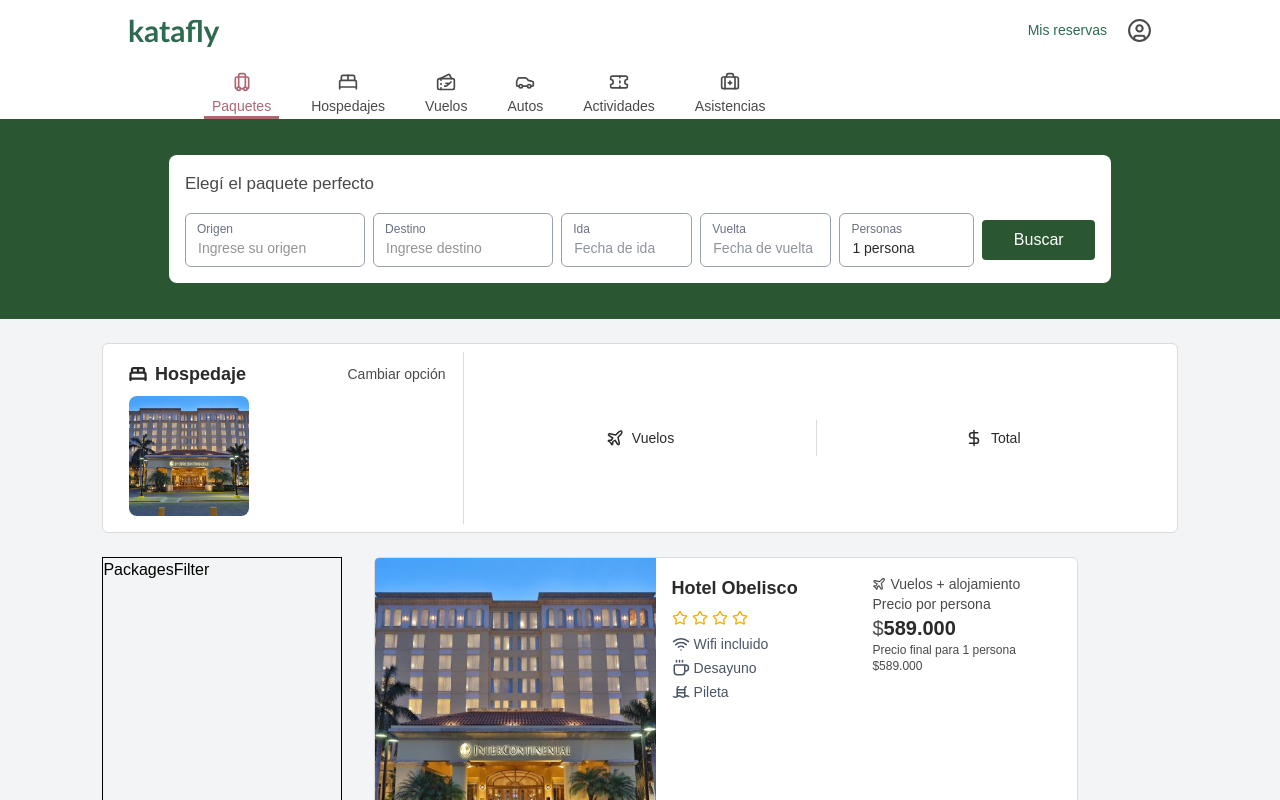
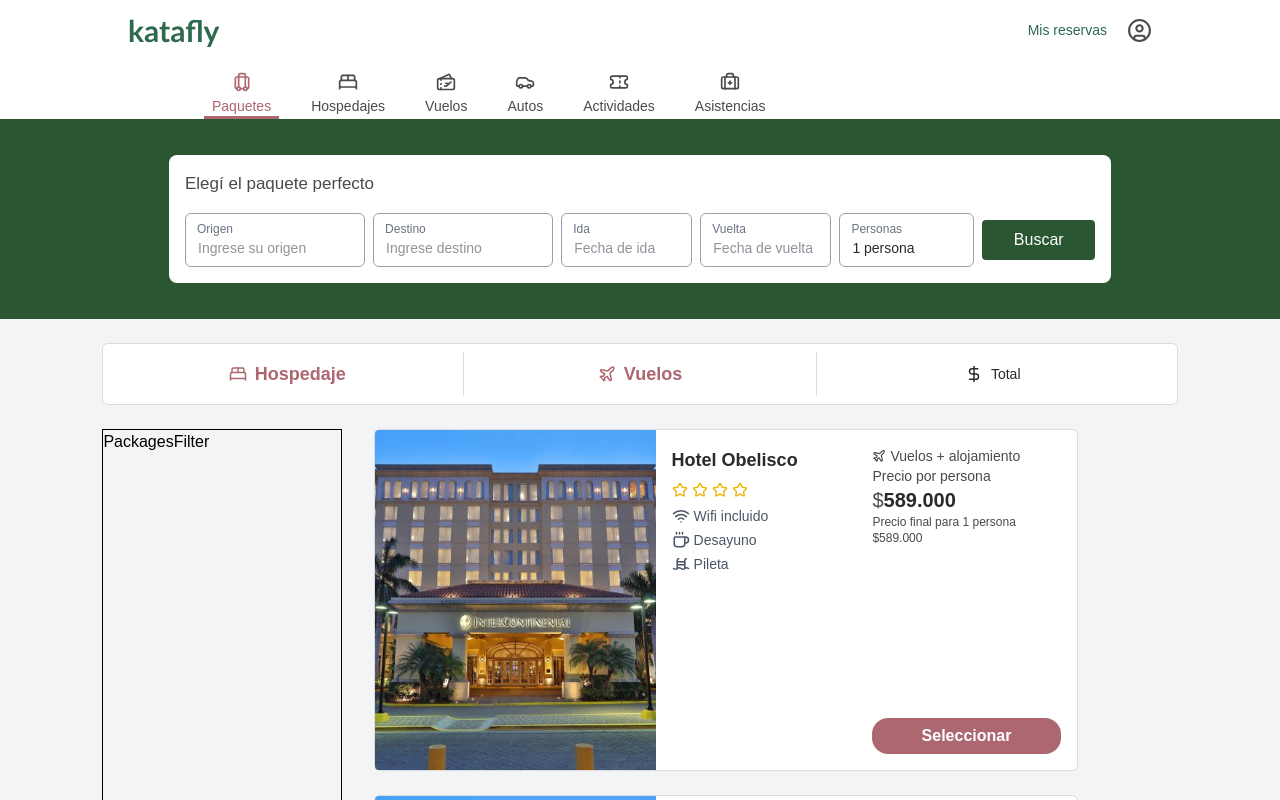
Before and after one commit to EnzoMasotta/proyectoIntegradorReact, a React (Vite) app: page /paquetes/resultados in a window 1280 px wide. Shown: the top 800 px of the page. Built offline with nearby package versions, Linux system fonts and the light colour scheme.

Commit message:
Seguimos con Steps

```diff
--- a/src/App.jsx
+++ b/src/App.jsx
@@ -7,6 +7,7 @@ import { Footer } from "./components/Footer";
 import { PackagesPage } from "./pages/PackagesPage";
 import { PackagesPageResults } from "./pages/PackagesPageResults";
 import { PackagesDetails } from "./pages/PackagesDetails";
+import { PackagesFlightsDetails } from "./pages/PackagesFlightsDetails";
 
 function App() {
   return (
@@ -18,8 +19,12 @@ function App() {
         <Route path="/paquetes" element={<PackagesPage />} />
         <Route path="/paquetes/resultados" element={<PackagesPageResults />} />
         <Route
-          path="/paquetes/resultados/detalles/:nombre"
+          path="/paquetes/resultados/hospedajes/detalles/:nombre"
           element={<PackagesDetails />}
+        />
+        <Route
+          path="/paquetes/resultados/vuelos/detalles/:nombre"
+          element={<PackagesFlightsDetails />}
         />
         <Route path="/reservas" element={<h1>Aca vas a ver las reservas</h1>} />
         <Route path="/actividades" element={<h1>No hay nada gato</h1>} />
--- a/src/components/AcommodationStep.jsx
+++ b/src/components/AcommodationStep.jsx
@@ -1,24 +1,55 @@
-import { BedDouble } from "lucide-react";
+import { BedDouble, Star } from "lucide-react";
 import React from "react";
+import { useIsMobile } from "../hooks/useIsMobile";
 
-export default function AcommodationStep() {
+export function AcommodationStep({ selectedPackage, onChange }) {
+  const isMobile = useIsMobile();
+
+  if (!selectedPackage) {
+    return (
+      <section className="flex flex-1 justify-center border-r border-[#dbdbdb] py-2">
+        <div className="flex flex-col gap-4 md:px-[5%]">
+          <h1 className="flex gap-2 items-center text-sm md:text-lg text-[#ad6771] font-bold">
+            <BedDouble size={18} strokeWidth={2} />
+            Hospedaje
+          </h1>
+        </div>
+      </section>
+    );
+  }
+
   return (
     <section className="flex md:flex-col md:gap-2 flex-1 justify-center border-r border-[#dbdbdb] py-2">
-      <div className="flex justify-between items-center md:w-full md:px-[5%]">
-        <h1 className="flex gap-2 items-center text-sm md:text-lg text-[#2a2a2a] font-bold">
-          <BedDouble size={18} strokeWidth={3} />
+      <div className="flex md:flex-col lg:flex-row lg:items-center lg:justify-between lg:w-full md:px-[5%]">
+        <h1
+          className="flex gap-2 items-center text-sm md:text-lg text-[#ad6771] font-bold"
+          onClick={isMobile ? onChange : undefined}
+        >
+          <BedDouble size={18} strokeWidth={2} />
           Hospedaje
         </h1>
-        <p className="hidden md:flex text-sm text-[#4a4a4a] hover:text-[#ad6771] cursor-pointer">
+        <p
+          className="hidden md:flex text-sm text-[#4a4a4a] hover:text-[#ad6771] cursor-pointer"
+          onClick={onChange}
+        >
           Cambiar opción
         </p>
       </div>
-      <div className="hidden md:opacity-full md:flex md:px-[5%]">
+      <div className="hidden lg:flex lg:px-[5%] lg:gap-3">
         <img
-          src="/HotelPrueba.jpg"
-          alt=""
+          src="/HotelPrueba.jpg" /*{selectedPackage.image}*/
+          alt={selectedPackage.title}
           className="w-30 h-30 rounded-lg object-cover"
         />
+
+        <div className="flex flex-col gap-1">
+          <h1>{selectedPackage.title}</h1>
+          <span className="flex gap-1">
+            {[...Array(selectedPackage.stars)].map((_, i) => (
+              <Star key={i} size={16} className="text-yellow-500" />
+            ))}
+          </span>
+        </div>
       </div>
     </section>
   );
--- a/src/components/FlightStep.jsx
+++ b/src/components/FlightStep.jsx
@@ -1,13 +1,15 @@
 import { Plane } from "lucide-react";
 import React from "react";
 
-export default function FlightStep() {
+export function FlightStep() {
   return (
     <section className="flex flex-1 justify-center border-r border-[#dbdbdb] py-2">
-      <h1 className="flex gap-2 items-center text-sm text-[#2a2a2a]">
-        <Plane size={18} />
-        Vuelos
-      </h1>
+      <div className="flex flex-col gap-4 md:px-[5%]">
+        <h1 className="flex gap-2 items-center text-sm md:text-lg text-[#ad6771] font-bold">
+          <Plane size={18} strokeWidth={2} />
+          Vuelos
+        </h1>
+      </div>
     </section>
   );
 }
--- a/src/components/PackagesResults.jsx
+++ b/src/components/PackagesResults.jsx
@@ -1,10 +1,11 @@
-import React from "react";
-import { Star, Plane, Info } from "lucide-react";
-import { useState } from "react";
-import { NavLink } from "react-router-dom";
+import React, { useState } from "react";
+import { Star, Plane } from "lucide-react";
+import { useNavigate } from "react-router-dom";
 import slugify from "slugify";
 
 export function PackagesResults({ results, iconMap, personas }) {
+  const navigate = useNavigate(); // <-- acá obtenés la función navigate
+
   if (results.length === 0) {
     return (
       <p className="text-center text-gray-600 mt-8">
@@ -14,25 +15,29 @@ export function PackagesResults({ results, iconMap, personas }) {
   }
 
   return (
-    <section className=" w-full flex flex-col p-[8%] md:p-[3%] md:pt-0 lg:pr-25 gap-6">
+    <section className="w-full flex flex-col p-[8%] md:p-[3%] md:pt-0 lg:pr-25 gap-6">
       {results.map((pkg) => (
-        <NavLink
-          to={`/paquetes/resultados/detalles/${slugify(pkg.title, {
-            lower: true,
-            strict: true,
-          })}`}
+        <div
+          onClick={() => {
+            sessionStorage.setItem("lastSearchQuery", location.search);
+            navigate(
+              `/paquetes/resultados/hospedajes/detalles/${slugify(pkg.title, {
+                lower: true,
+                strict: true,
+              })}`
+            );
+          }}
           key={pkg.id || `${pkg.title}-${pkg.province}-${pkg.country}`}
-          className="bg-white w-full border-[#dbdbdb] border transition duration-500 hover:shadow-lg  rounded-md flex flex-col md:flex-row md:justify-between cursor-pointer"
+          className="bg-white w-full border-[#dbdbdb] border transition duration-500 hover:shadow-lg rounded-md flex flex-col md:flex-row md:justify-between cursor-pointer"
         >
           <img
-            /*pkg.image pkg.title */
             src="/HotelPrueba.jpg"
             alt={pkg.title}
             className="w-auto h-50 md:h-70 md:w-70 lg:h-85 lg:w-[40%] object-cover rounded-t md:rounded-l md:rounded-r-none"
           />
 
           <section className="p-4 md:flex md:flex-1 md:justify-between">
-            <div className="">
+            <div>
               <div className="flex items-center gap-2 flex-wrap">
                 <h2 className="text-lg font-semibold text-[#2a2a2a]">
                   {pkg.title}
@@ -45,17 +50,14 @@ export function PackagesResults({ results, iconMap, personas }) {
               </div>
 
               {pkg.services?.length > 0 && (
-                <div
-                  className="flex gap-3 text-gray-600 text-sm mb-1 md:mt-2 md:flex-col md:gap-1
-                 "
-                >
+                <div className="flex gap-3 text-gray-600 text-sm mb-1 md:mt-2 md:flex-col md:gap-1">
                   {pkg.services.map((serv) => {
                     const IconComponent = iconMap[serv]?.icon;
                     const label = iconMap[serv]?.label;
 
                     return (
                       IconComponent && (
-                        <div key={serv} className="flex items-center gap-1 ">
+                        <div key={serv} className="flex items-center gap-1">
                           <IconComponent size={18} />
                           <span className="hidden md:flex">{label}</span>
                         </div>
@@ -66,7 +68,7 @@ export function PackagesResults({ results, iconMap, personas }) {
               )}
             </div>
 
-            <div className="">
+            <div className="flex flex-col">
               <span className="flex items-center gap-1 text-sm text-[#4a4a4a] border-t-1 md:border-t-0 border-[#dbdbdb]">
                 <Plane size={14} />
                 <p>Vuelos + alojamiento</p>
@@ -76,7 +78,7 @@ export function PackagesResults({ results, iconMap, personas }) {
                 <div>
                   <p className="text-sm text-[#4a4a4a] flex flex-col">
                     Precio por persona{" "}
-                    <span className="text-xl ">
+                    <span className="text-xl">
                       $
                       <span className="font-bold text-[#2a2a2a]">
                         {pkg.price.toLocaleString("es-AR")}
@@ -92,9 +94,13 @@ export function PackagesResults({ results, iconMap, personas }) {
               ) : (
                 <p className="text-sm text-red-500">Precio no disponible</p>
               )}
+
+              <button className="hidden md:flex mt-auto justify-center py-1 cursor-pointer rounded-2xl border-2 border-transparent bg-[#ad6771] text-white text-md font-bold transition-all duration-500 hover:bg-white hover:border-2 hover:border-[#ad6771] hover:text-[#ad6771]">
+                Seleccionar
+              </button>
             </div>
           </section>
-        </NavLink>
+        </div>
       ))}
     </section>
   );
--- a/src/components/PackagesSteps.jsx
+++ b/src/components/PackagesSteps.jsx
@@ -1,13 +1,28 @@
 import React from "react";
-import FlightStep from "./FlightStep";
-import AcommodationStep from "./AcommodationStep";
-import StepsTotalPrice from "./StepsTotalPrice";
+import { FlightStep } from "./FlightStep";
+import { AcommodationStep } from "./AcommodationStep";
+import { StepsTotalPrice } from "./StepsTotalPrice";
+import { useNavigate } from "react-router-dom";
 
-export function PackagesSteps() {
+export function PackagesSteps({ selectedPackage }) {
+  const navigate = useNavigate();
+
+  const handleChange = () => {
+    const lastQuery = sessionStorage.getItem("lastSearchQuery");
+    if (lastQuery) {
+      navigate(`/paquetes/resultados${lastQuery}`);
+    } else {
+      navigate("/paquetes");
+    }
+  };
+
   return (
     <main className="bg-[#f2f4f5] h-auto flex justify-center p-0 md:px-[8%] md:py-6">
       <section className="bg-white flex justify-between items-center md:border border-[#dbdbdb] border-b rounded-b-md md:rounded-md w-full p-2 overflow-x-auto">
-        <AcommodationStep />
+        <AcommodationStep
+          selectedPackage={selectedPackage}
+          onChange={handleChange}
+        />
         <FlightStep />
         <StepsTotalPrice />
       </section>
--- a/src/components/StepsTotalPrice.jsx
+++ b/src/components/StepsTotalPrice.jsx
@@ -1,7 +1,7 @@
 import { DollarSign } from "lucide-react";
 import React from "react";
 
-export default function StepsTotalPrice() {
+export function StepsTotalPrice() {
   return (
     <section className="flex flex-1 justify-center py-2">
       <h1 className="flex gap-2 items-center text-sm text-[#2a2a2a]">
--- a/src/pages/PackagesDetails.jsx
+++ b/src/pages/PackagesDetails.jsx
@@ -39,7 +39,7 @@ export function PackagesDetails() {
   return (
     <main className="">
       <section className="">
-        <PackagesSteps />
+        <PackagesSteps selectedPackage={pkg} />
         <h1 className="text-2xl font-normal mb-4 text-[#4a4a4a]">
           {pkg.title}
         </h1>
--- /dev/null
+++ b/src/pages/PackagesFlightsDetails.jsx
@@ -0,0 +1,5 @@
+import React from "react";
+
+export function PackagesFlightsDetails() {
+  return <div>PackagesFlightsDetails</div>;
+}
```
